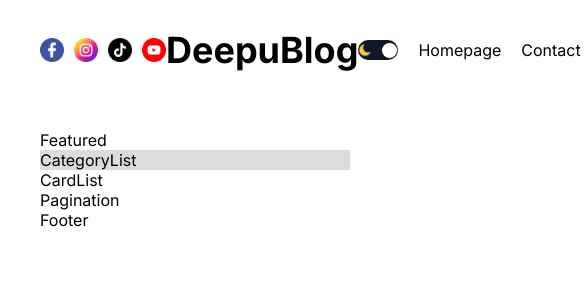
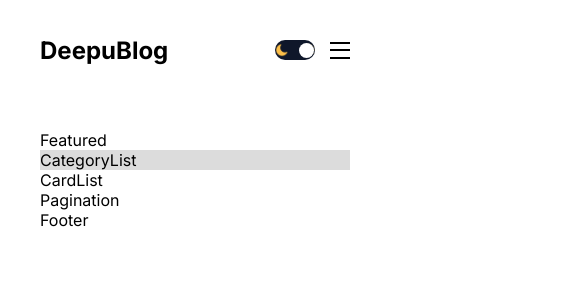
Before and after one commit to Deepu1307/tech-blog, a Next.js app: page / in a window 390 px wide. Shown: the top 300 px of the page, 585 px wide, since content can reach past the window. Built offline with nearby package versions, Linux system fonts and the light colour scheme.

Commit message:
Added responsive styling codes

```diff
--- a/src/app/components/navbar/Navbar.jsx
+++ b/src/app/components/navbar/Navbar.jsx
@@ -17,12 +17,11 @@
             <div className={styles.logo}>DeepuBlog</div>
             <div className={styles.links}>
                 <ThemeToggle />
-                <Link href="/">Homepage</Link>
-                <Link href="/">Contact</Link>
-                <Link href="/">About</Link>
+                <Link href="/" className={styles.link}>Homepage</Link>
+                <Link href="/" className={styles.link}>Contact</Link>
+                <Link href="/" className={styles.link}>About</Link>
                 <AuthLinks />
             </div>
-
         </div>
     );
 };
--- a/src/app/components/navbar/navbar.module.css
+++ b/src/app/components/navbar/navbar.module.css
@@ -26,3 +26,41 @@
     flex-direction: row;
     align-items: center;
 }
+
+@media screen and (max-width: 1280px) {
+    .logo {
+        font-size: 32px;
+    }
+
+    .links {
+        font-size: 18px;
+        font-size: 18px;
+        gap: 15px;
+    }
+}
+
+@media screen and (max-width: 1024px) {
+    .social {
+        display: none;
+    }
+
+    .logo {
+        text-align: left;
+    }
+}
+
+@media screen and (max-width: 768px) {
+    .logo {
+        font-size: 24px;
+    }
+}
+
+@media screen and (max-width: 640px) {
+    .link {
+        display: none;
+    }
+
+    .links {
+        justify-content: flex-end;
+    }
+}
--- a/src/app/components/themeToggle/ThemeToggle.jsx
+++ b/src/app/components/themeToggle/ThemeToggle.jsx
@@ -4,7 +4,6 @@
 import styles from "./themeToggle.module.css";
 import Image from "next/image";
 import { ThemeContext } from '@/app/context/ThemeContext';
-
 
 const ThemeToggle = () => {
   const { theme, toggle } = useContext(ThemeContext);
```
